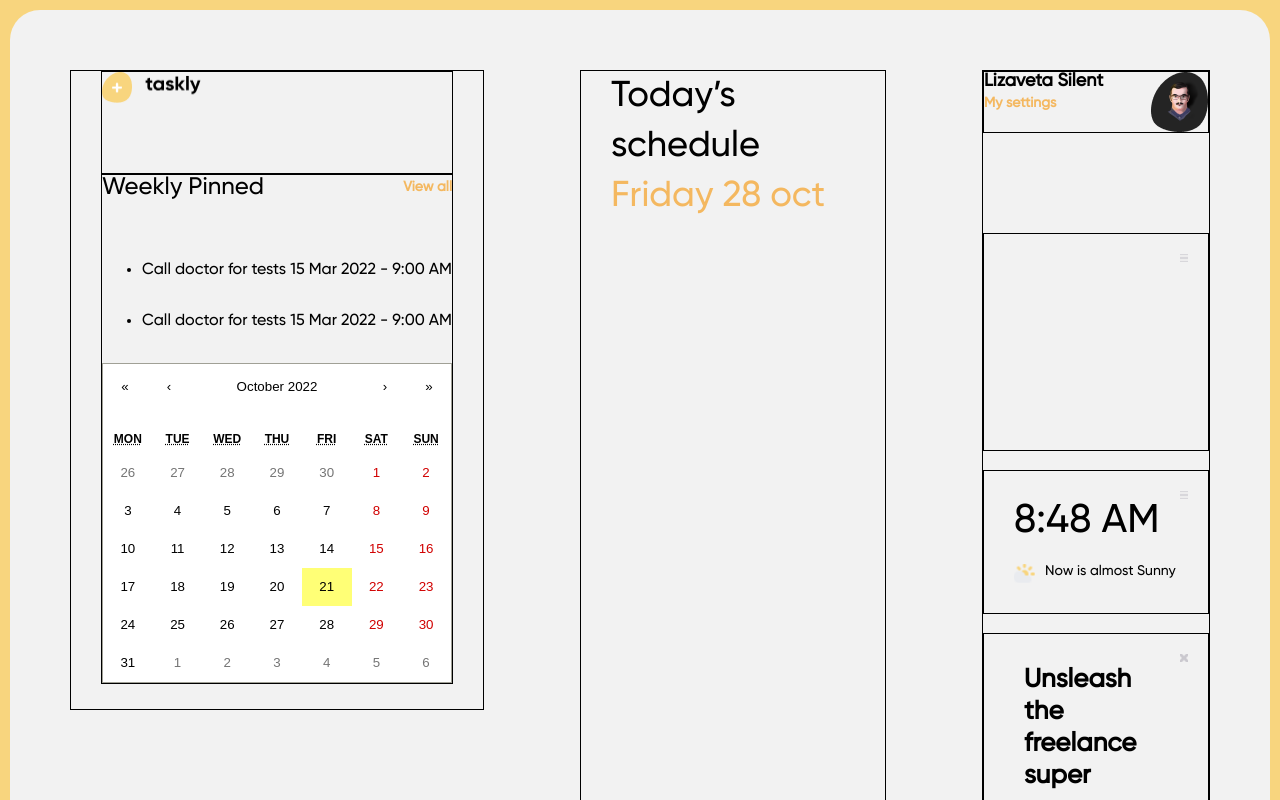
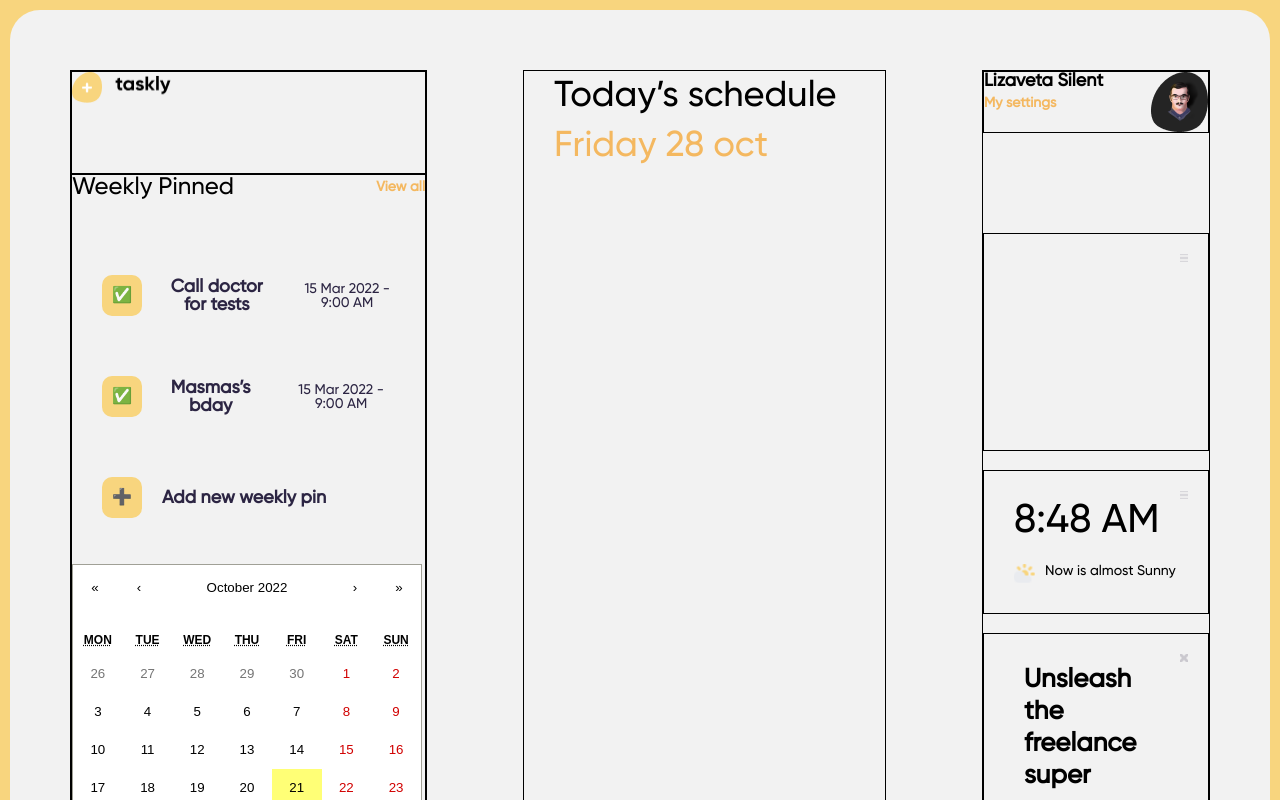
Before and after one commit to lizasilent/taskly, a React (Create React App) app: page / in a window 1280 px wide. Shown: the top 800 px of the page. Built offline with nearby package versions, Linux system fonts and the light colour scheme.

Commit message:
left column

```diff
--- a/src/App.css
+++ b/src/App.css
@@ -28,10 +28,11 @@
 }
 
 .left {
-  width: 40%;
+  min-width: 357px;
   border: 1px solid black;
-  height: 80vh;
-  padding: 0 30px;
+  display: flex;
+  flex-direction: column;
+  align-items: ;
 }
 
 .middle {
@@ -84,7 +85,7 @@
 }
 
 .user__logo {
-  background: url(./images/profile-pic.png)  no-repeat;
+  background: url(./images/profile-pic.png) no-repeat;
   height: 60px;
   width: 57px;
 }
@@ -118,33 +119,30 @@
   opacity: 0.5;
 }
 
-.time__description{
+.time__description {
   font-size: 40px;
   line-height: 40px;
   text-align: left;
   margin: 0 0 23px;
-
 }
 
 .weather {
   display: flex;
   flex-direction: row;
-
 }
 
-.weather__icon{
+.weather__icon {
   background: url(./images/Weather.png) center no-repeat;
   height: 19px;
   width: 21px;
   margin-right: 10px;
 }
 
-.weather__description{
+.weather__description {
   font-size: 14px;
   line-height: 14px;
   text-align: left;
   margin: 0;
-
 }
 
 .ads-info {
@@ -155,8 +153,6 @@ margin: 0;
   display: flex;
   flex-direction: column;
   position: relative;
-
-
 }
 
 .close-icon {
@@ -174,8 +170,6 @@ margin: 0;
   opacity: 0.5;
 }
 
-
-
 .ads-info__header {
   font-size: 26px;
   font-weight: bold;
@@ -192,7 +186,7 @@ margin: 0;
 .ads-info__images {
   display: flex;
   flex-direction: row;
-align-items:flex-end;
+  align-items: flex-end;
   position: relative;
   width: 100%;
 }
@@ -201,7 +195,6 @@ width: 100%;
   background: url(./images/bust.png) no-repeat;
   height: 150px;
   min-width: 150px;
-
 }
 
 .ads-info__button {
@@ -224,6 +217,10 @@ width: 100%;
 
 .weekly {
   border: 1px solid black;
+}
+
+.weekly__list-block {
+  width: 100%;
 }
 
 .weekly__header {
@@ -250,9 +247,52 @@ padding-bottom: 30px;
   color: rgba(244, 184, 96, 1);
 }
 
+.weekly__list {
+  list-style: none;
+  padding: 0;
+}
+
+.weekly__item {
+  display: flex;
+  padding: 30px;
+}
+
+.weekly__item::before {
+  content: "✅";
+  border-radius: 10px;
+  padding: 10px;
+  background-color: #f8d57e;
+}
+
 .item__text-block {
   display: flex;
   flex-direction: row;
   justify-content: space-between;
   align-items: center;
 }
+
+.item__text-block p:first-of-type{
+  display: flex;
+  font-size: 18px;
+  line-height: 18px;
+  font-weight: bold;
+  color: #2c2543;
+  margin: 0 28px 0 20px;
+}
+
+
+.item__text-block p:last-of-type {
+  display: flex;
+  font-size: 14px;
+  line-height: 14px;
+  color: #2c2543;
+  margin: 0;
+  font-weight: normal;
+}
+
+.weekly__list li:last-of-type::before {
+  content: "➕";
+  border-radius: 10px;
+  padding: 10px;
+  background-color: #f8d57e;
+}
--- a/src/components/LeftMenu.js
+++ b/src/components/LeftMenu.js
@@ -1,10 +1,7 @@
 import React from "react";
 import logo from "../images/Logo2.png";
-import Calendar from 'react-calendar';
-import 'react-calendar/dist/Calendar.css';
-
-
-
+import Calendar from "react-calendar";
+import "react-calendar/dist/Calendar.css";
 
 function LeftMenu() {
   return (
@@ -13,47 +10,40 @@ function LeftMenu() {
         <img className="logo__img" src={logo} alt="logo"></img>
       </div>
 
-
       <div className="weekly">
-
         <div className="weekly__header">
           <p className="weekly__header-big">Weekly Pinned</p>
           <p className="weekly__header-small">View all</p>
         </div>
 
         <div className="weekly__list-block">
-
           <ul className="weekly__list">
-                    <li  className="weekly__item">
+            <li className="weekly__item">
               <div className="item__text-block">
                 <p>Call doctor for tests</p>
                 <p>15 Mar 2022 - 9:00 AM</p>
               </div>
-                       <div></div>
             </li>
 
-                    <li  className="weekly__item">
+            <li className="weekly__item">
               <div className="item__text-block">
-                        <p>Call doctor for tests</p>
+                <p>Masmas’s bday</p>
                 <p>15 Mar 2022 - 9:00 AM</p>
               </div>
-                       <div></div>
             </li>
 
+            <li className="weekly__item add">
+              <div className="item__text-block">
+                <p>Add new weekly pin</p>
+                <p></p>
+              </div>
+            </li>
           </ul>
-
         </div>
         <Calendar />
-
       </div>
-
-
-
-
     </div>
-
-    )
+  );
 }
 
-
 export default LeftMenu;
```
Also changed, not shown: 1 other file (tests, documents, lock files or other folders). Lines whose indentation alone changed are shown as unchanged.
